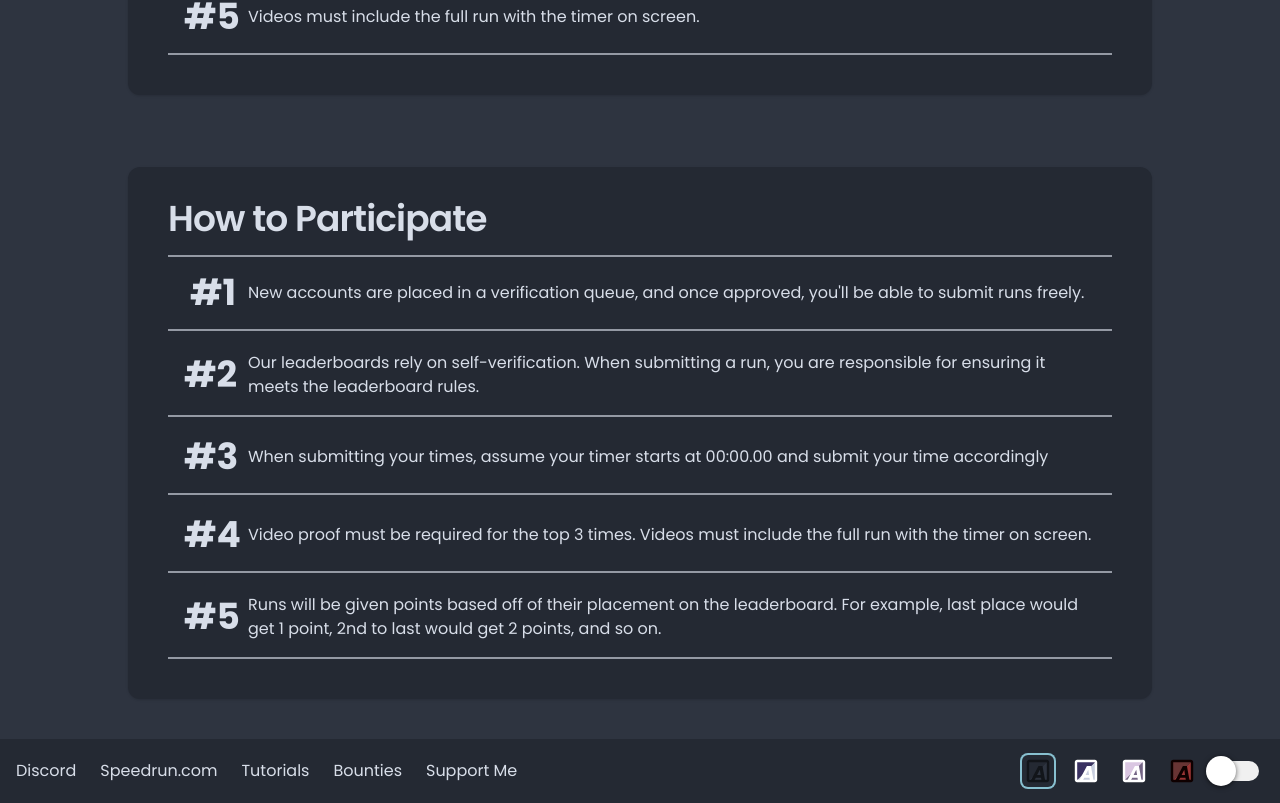
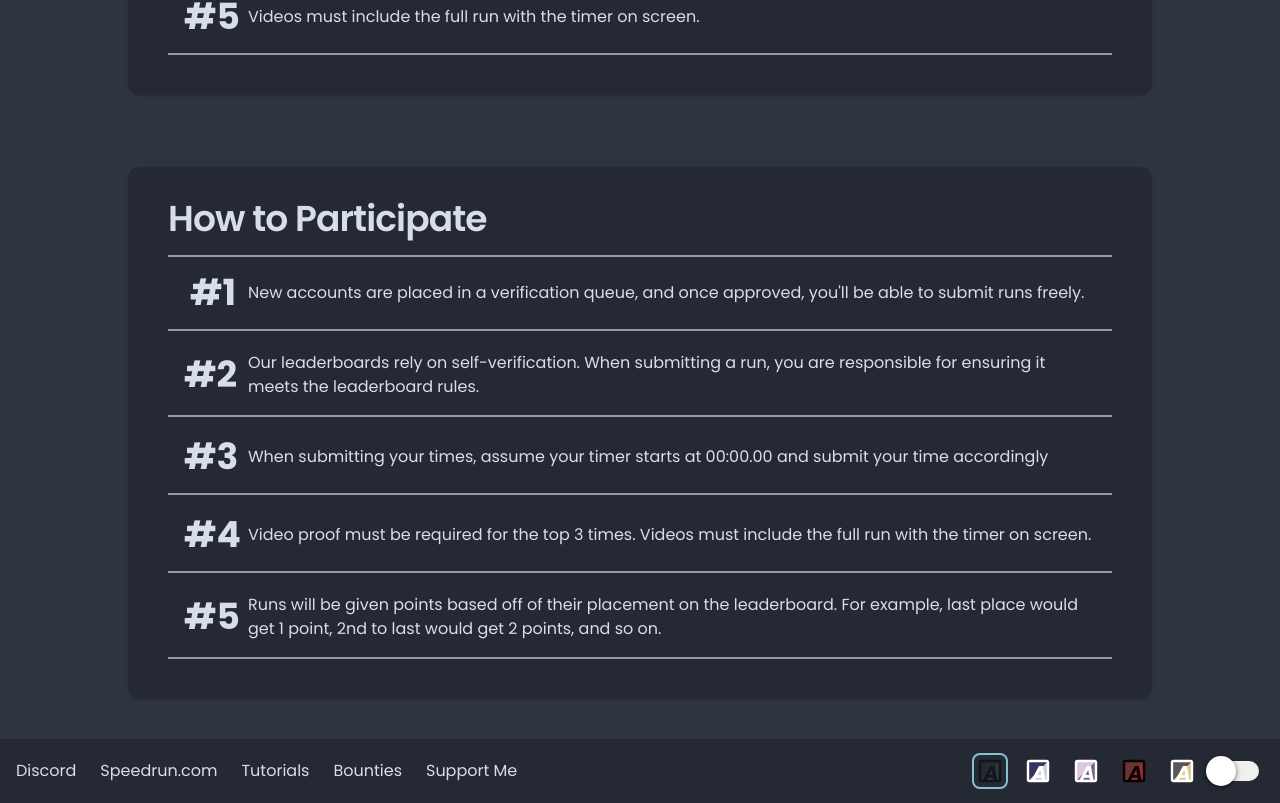
Before and after one commit to Kvuthe/ITO, a React (Vite) app in the folder frontend/: page / in a window 1280 px wide. Shown: the part 1345-2148 px from the top of the page. Built offline with nearby package versions, Linux system fonts and the light colour scheme.

Commit message:
Submission bugfix

```diff
--- a/frontend/src/App.jsx
+++ b/frontend/src/App.jsx
@@ -26,7 +26,7 @@ import LeaguePage from "./pages/LeaguePage.jsx";
 import LeagueSubmissionPage from "./pages/LeagueSubmissionPage.jsx";
 import BracketPage from "./pages/BracketPage.jsx";
 
-const themes = ["Dark", "Light", "Light-Fun", "Fire"];
+const themes = ["Dark", "Light", "Light-Fun", "Fire", "Itt"];
 
 function App() {
     const [cookies, setCookie] = useCookies(["theme", "showUsernameColor"])
--- a/frontend/src/components/Footer.jsx
+++ b/frontend/src/components/Footer.jsx
@@ -58,6 +58,19 @@ const Footer = ({ themes, currentTheme, setTheme, showUsernameColor, setShowUser
                 <polygon className="cls-12" points="27.88 27.88 27.88 272.12 272.12 27.88 27.88 27.88"/>
                 <path className="cls-11" d="M260.09,39.92v220.17H39.91V39.92h220.17M260.68,10H39.32c-16.19,0-29.32,13.13-29.32,29.32v221.36c0,16.19,13.13,29.32,29.32,29.32h221.36c16.19,0,29.32-13.13,29.32-29.32V39.32c0-16.19-13.13-29.32-29.32-29.32h0Z"/>
                 <path className="cls-11" d="M193.58,232.99h-65.74l-16.06,31.11h-44.92l94.85-176.15h49.68l32.62,176.15h-45.42l-5.02-31.11ZM188.56,200.37l-10.29-65.24-33.62,65.24h43.91Z"/>
+            </svg>
+        ),
+        'Itt': (
+            <svg width="24" height="24" viewBox="0 0 300 300">
+                <defs>
+                    <style>{`.cls-13{fill:#dec58a;}.cls-14{fill:#ffffff;}.cls-15{fill:#5b5659;}`}</style>
+                </defs>
+                <polygon className="cls-13" points="27.88 272.12 272.12 272.12 272.12 27.88 27.88 272.12"/>
+                <polygon className="cls-15" points="27.88 27.88 27.88 272.12 272.12 27.88 27.88 27.88"/>
+                <path className="cls-14"
+                      d="M260.09,39.92v220.17H39.91V39.92h220.17M260.68,10H39.32c-16.19,0-29.32,13.13-29.32,29.32v221.36c0,16.19,13.13,29.32,29.32,29.32h221.36c16.19,0,29.32-13.13,29.32-29.32V39.32c0-16.19-13.13-29.32-29.32-29.32h0Z"/>
+                <path className="cls-14"
+                      d="M193.58,232.99h-65.74l-16.06,31.11h-44.92l94.85-176.15h49.68l32.62,176.15h-45.42l-5.02-31.11ZM188.56,200.37l-10.29-65.24-33.62,65.24h43.91Z"/>
             </svg>
         )
     };
--- a/frontend/src/helpers.jsx
+++ b/frontend/src/helpers.jsx
@@ -26,6 +26,11 @@ const themeShadows = {
         drop-shadow-[1px_1px_0_gray]`,
 
     Fire: `
+        drop-shadow-[-1px_-1px_0_black]
+        drop-shadow-[1px_-1px_0_black]
+        drop-shadow-[-1px_1px_0_black]
+        drop-shadow-[1px_1px_0_black]`,
+    Itt: `
         drop-shadow-[-1px_-1px_0_black]
         drop-shadow-[1px_-1px_0_black]
         drop-shadow-[-1px_1px_0_black]
--- a/frontend/src/index.css
+++ b/frontend/src/index.css
@@ -94,6 +94,19 @@
   --mix-blend-theme: lighten;
 }
 
+.theme-Itt {
+  --color-bg-primary: #4a4852;
+  --color-fg-primary: #5b5659;
+  --color-fg-secondary: #484447;
+  --color-fg-third: #3b3941;
+  --color-active: #dec58a;
+  --color-text-base: #ffffff;
+  --color-text-dark-bg: #ffffff;
+  --color-text-active: #1d1d1d;
+  --color-border-base: #383e42;
+  --mix-blend-theme: lighten;
+}
+
 input[type="number"]::-webkit-inner-spin-button,
 input[type="number"]::-webkit-outer-spin-button {
   -webkit-appearance: none;
```
Also changed, not shown: 1 other file (tests, documents, lock files or other folders).
